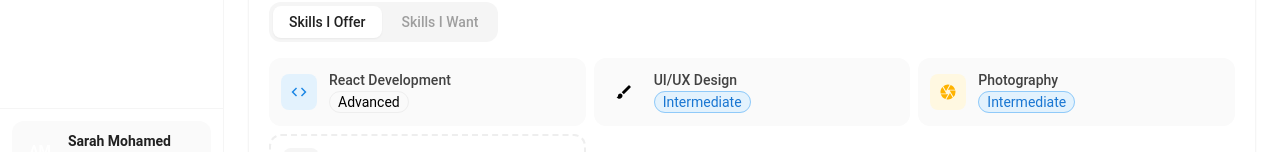
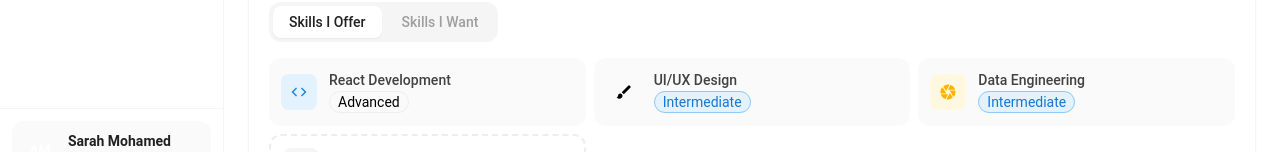
Before and after one commit to ahmedabdelhamed71/depi-project, a React (Vite) app: page /dashboard in a window 1280 px wide. Shown: the part 607-759 px from the top of the page. Built offline with nearby package versions, Linux system fonts and the light colour scheme.

Commit message:
update dashboard

```diff
--- a/src/pages/Dashboard/Dashboard.jsx
+++ b/src/pages/Dashboard/Dashboard.jsx
@@ -19,12 +19,12 @@ const currentUser = {
 const skillsOffered = [
   { id: 1, name: "React Development", level: "Advanced",     icon: MdCode,       color: "blue"   },
   { id: 2, name: "UI/UX Design",      level: "Intermediate", icon: MdBrush,      color: "purple" },
-  { id: 3, name: "Photography",        level: "Intermediate", icon: MdCamera,     color: "amber"  },
+  { id: 3, name: "Data Engineering",        level: "Intermediate", icon: MdCamera,     color: "amber"  },
 ];
 
 const skillsWanted = [
   { id: 1, name: "Spanish Language", level: "Beginner",      icon: MdLanguage,   color: "green" },
-  { id: 2, name: "Guitar Playing",   level: "Beginner",      icon: MdMusicNote,  color: "pink"  },
+  { id: 2, name: "Prompt Engineering",   level: "Beginner",      icon: MdMusicNote,  color: "pink"  },
   { id: 3, name: "Data Analysis",    level: "Intermediate",  icon: MdTrendingUp, color: "cyan"  },
 ];
 
```
